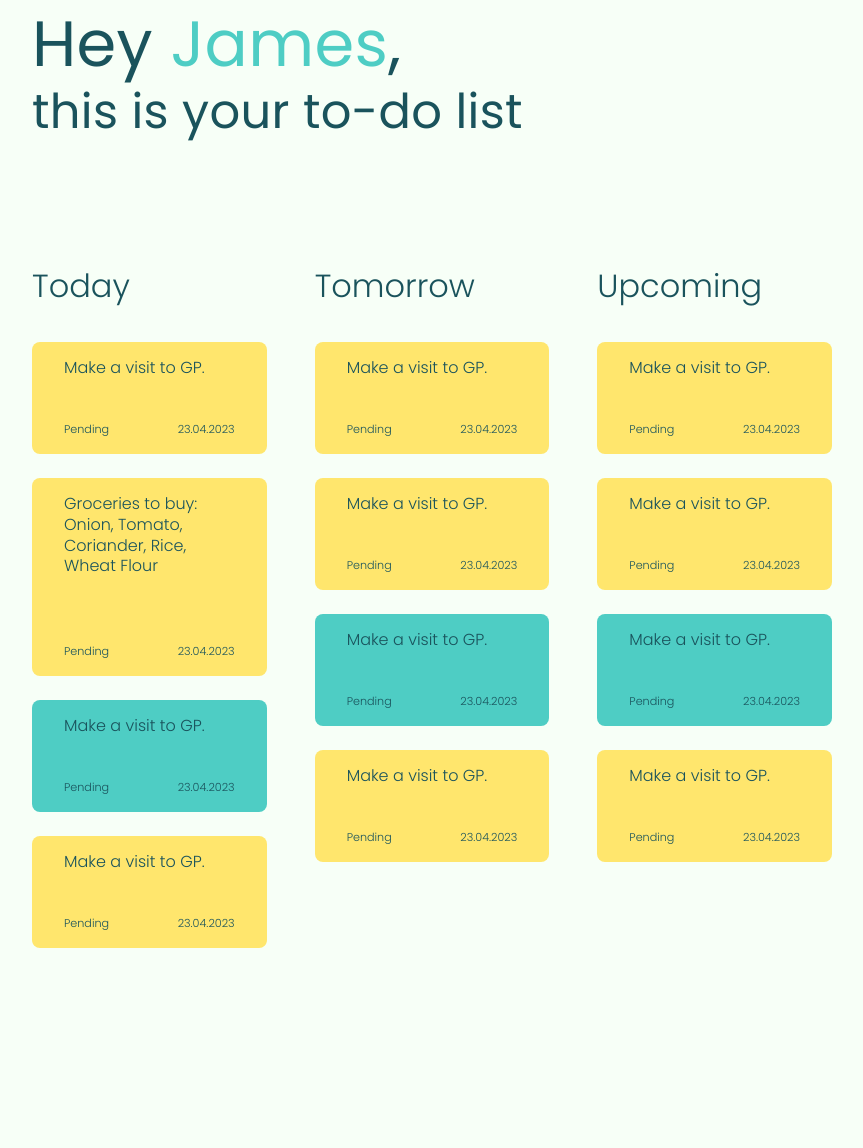
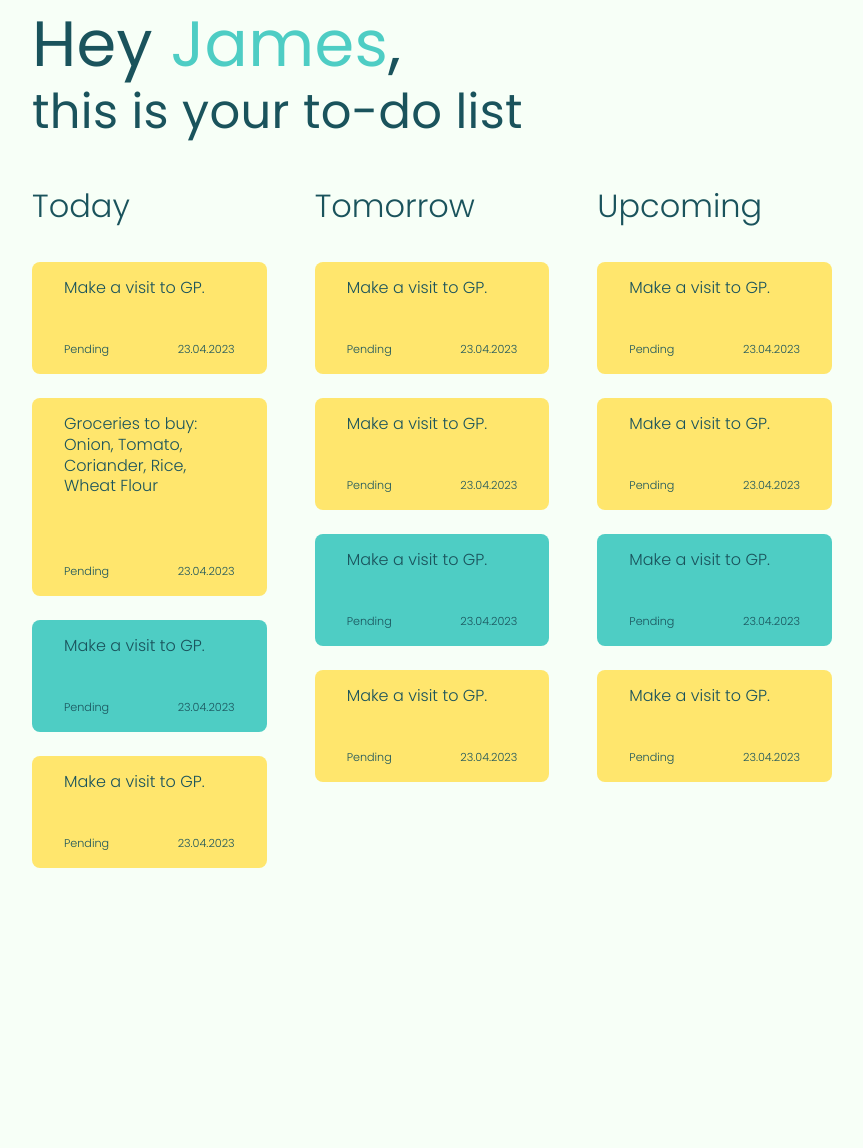
Before and after one commit to darshansp8/To-do, a Django app: page /tasks/ in a window 1280 px wide. Shown: the part 74-1222 px from the top of the page, without its empty margins (208-1071 px from the left). After the commit the page ends 942 px from the top, so only its background shows below. Run offline with Django 4.2, Linux system fonts and the light colour scheme.

Commit message:
Changed the styling

```diff
--- a/to_do/static/style.css
+++ b/to_do/static/style.css
@@ -48,7 +48,7 @@ body{
 }
 
 .tasks{
-    padding: 10rem 15rem;
+    padding: 5rem 15rem;
     display: grid;
     grid-template-columns: 1fr 1fr 1fr;
     grid-gap: 3rem;
```
